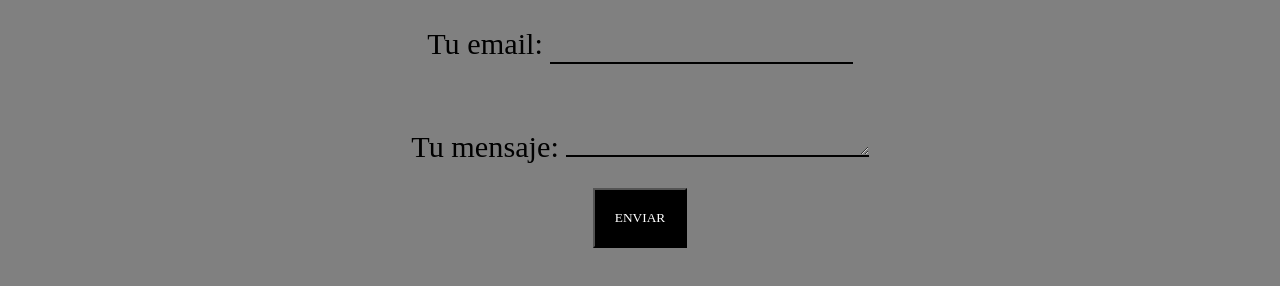
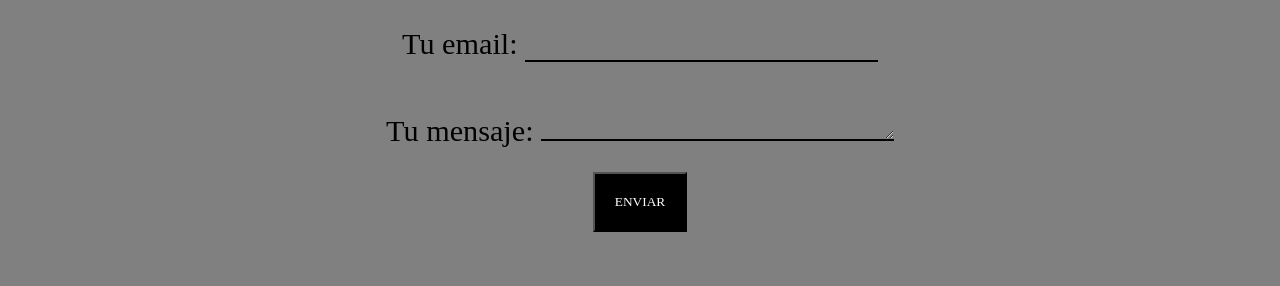
Before and after one commit to Zitos3/TRABAJO-TALENTO-TECH, a plain HTML site: page pages/contacto.html in a window 1280 px wide. Shown: the part 512-798 px from the top of the page. Drawn offline with Linux system fonts and the light colour scheme; a web font is replaced by a local one.

Commit message:
style.css

```diff
--- a/css/style.css
+++ b/css/style.css
@@ -160,7 +160,7 @@ header .logo {
   background-color: transparent;
   border: none;
   border-bottom: solid 2px black;
-  width: 30rem;
-  font-size: 3rem;
+  width: 35rem;
+  font-size: 2.5rem;
   font-family: "BBH Sans Hegarty";
 }
```
